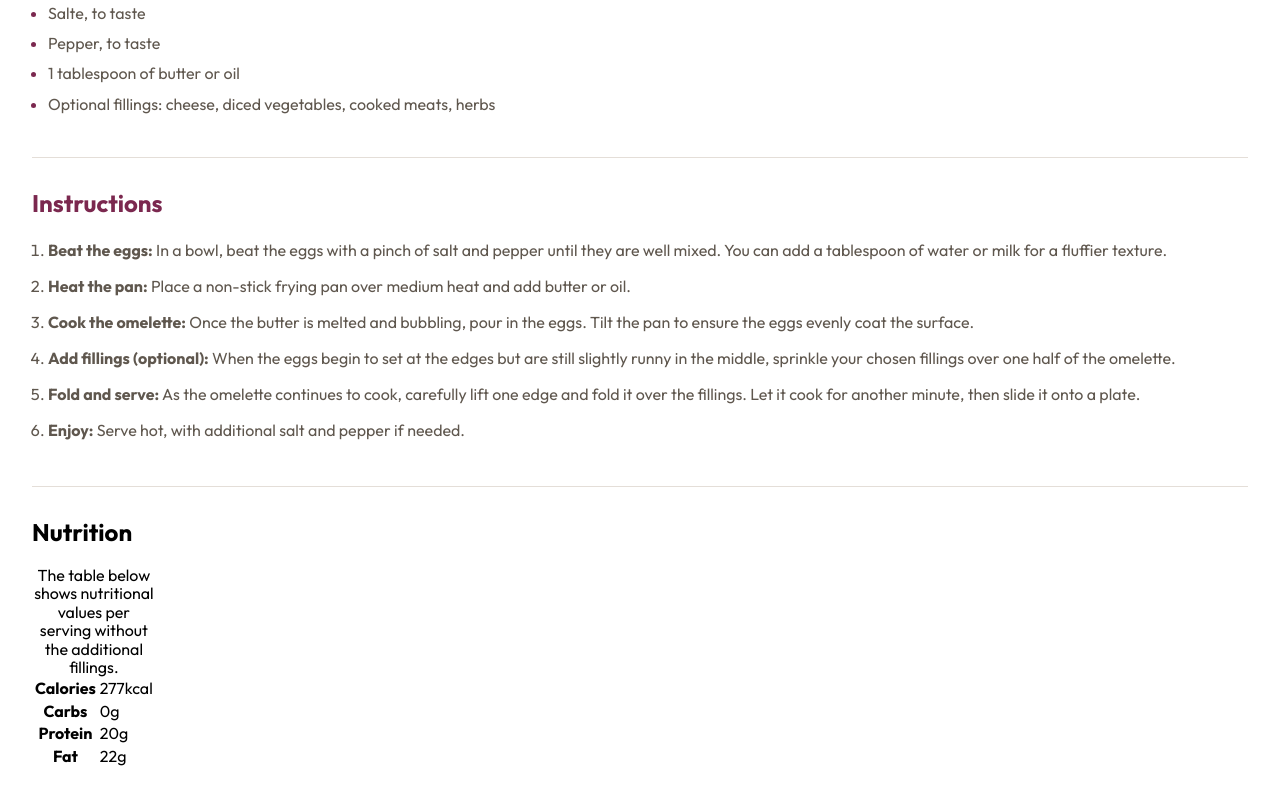
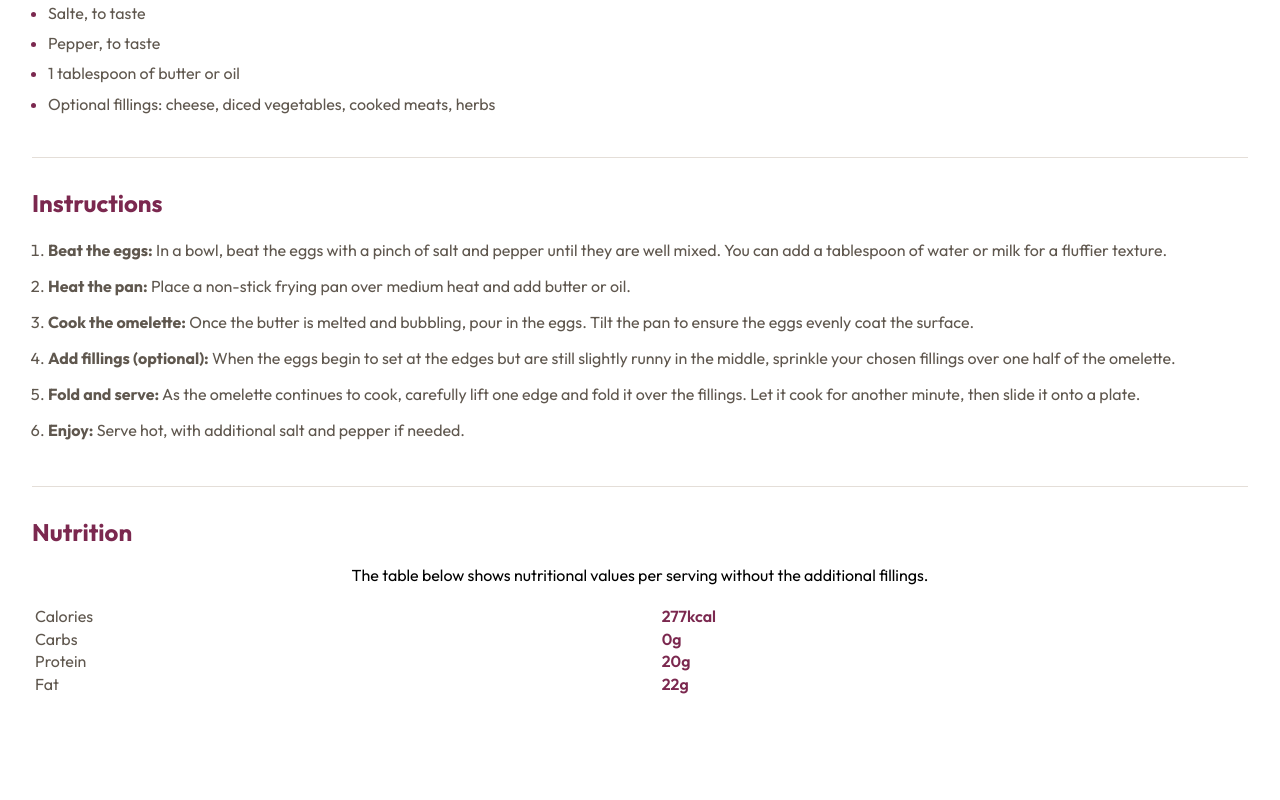
Before and after one commit to tdimnet/Recipe-page, a plain HTML site: page index.html in a window 1280 px wide. Shown: the part 1012-1812 px from the top of the page. After the commit the page ends 1740 px from the top, so only its background shows below. Drawn offline with Linux system fonts and the light colour scheme.

Commit message:
Styling the table

```diff
--- a/css/main.css
+++ b/css/main.css
@@ -117,3 +117,28 @@ img {
     font-weight: var(--fw-ultra-bold);
   }
 }
+
+.nutrition-wrapper {
+  h2 {
+    color: var(--dark-raspberry);
+  }
+
+  .nutrition-table {
+    width: 100%;
+    text-align: left;
+  }
+
+  caption {
+    margin-bottom: 1.25rem;
+  }
+
+  th {
+    font-weight: var(--fw-regular);
+    color: var(--wenge-brown);
+  }
+
+  td {
+    font-weight: var(--fw-bold);
+    color: var(--dark-raspberry);
+  }
+}
--- a/index.html
+++ b/index.html
@@ -106,7 +106,7 @@
         </section>
         <section class="nutrition-wrapper">
           <h2>Nutrition</h2>
-          <table>
+          <table class="nutrition-table">
             <caption>
               The table below shows nutritional values per serving without the additional fillings.
             </caption>
```
